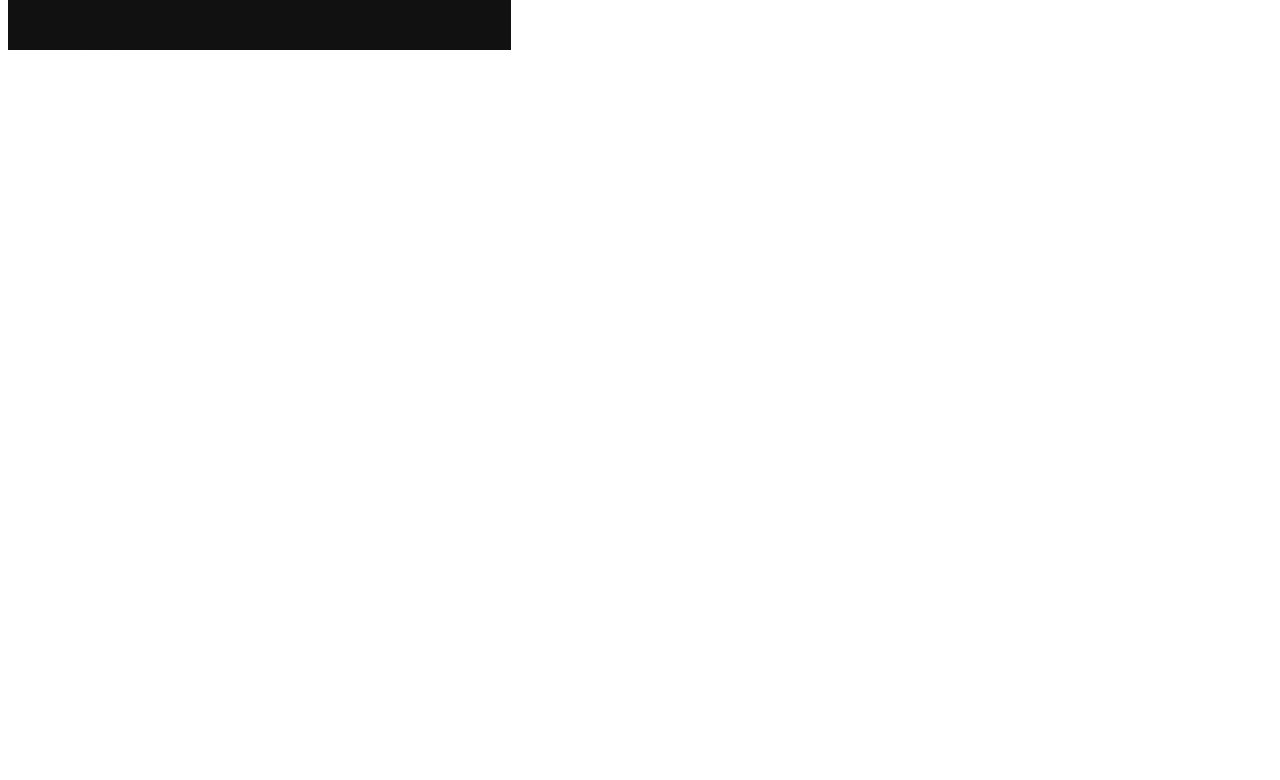
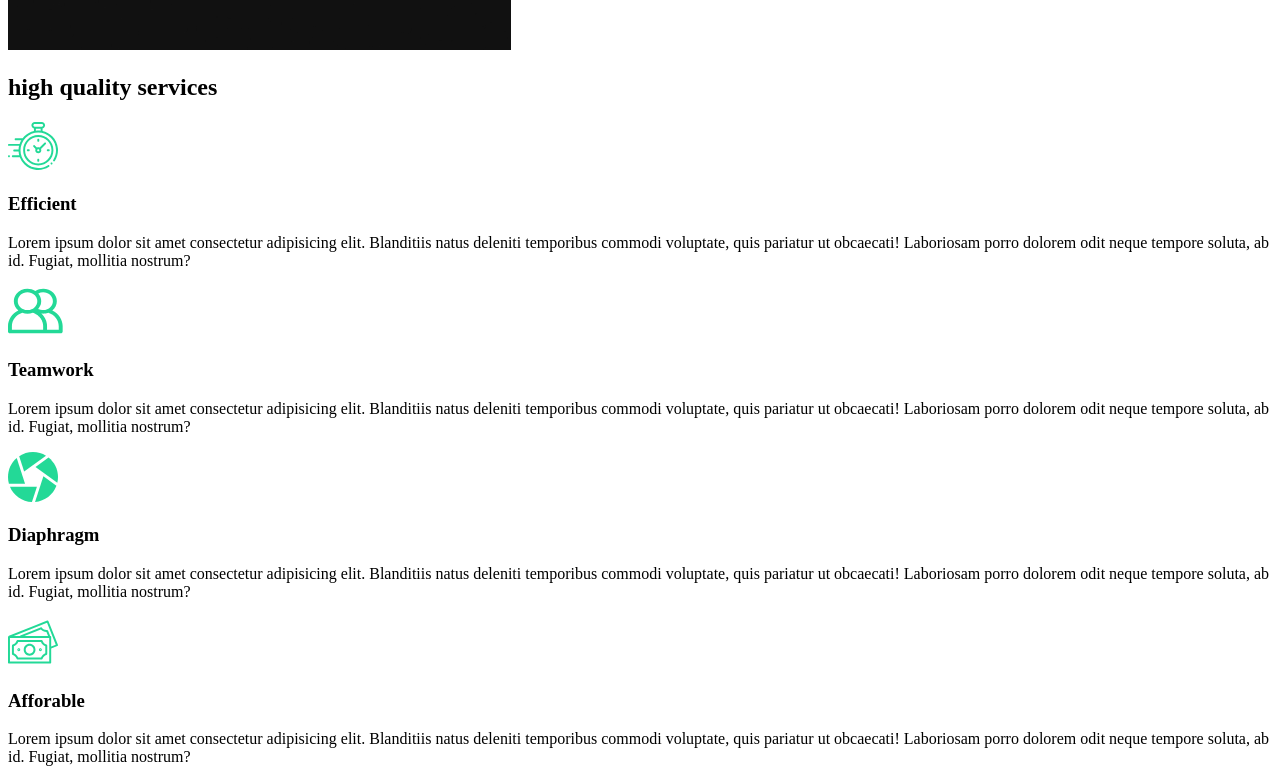
Before and after one commit to Gamilgton/react-capture, a React (Create React App) app: page / in a window 1280 px wide. Shown: the part 900-1680 px from the top of the page. Before the commit the page ends 962 px from the top, so only its background shows below. Built offline with nearby package versions, Linux system fonts and the light colour scheme.

Commit message:
3. Services Section

```diff
--- /dev/null
+++ b/src/components/ServicesSection.js
@@ -0,0 +1,63 @@
+import React from 'react';
+
+// Import icons
+import clock from '../img/clock.svg';
+import diaphragm from '../img/diaphragm.svg';
+import money from '../img/money.svg';
+import teamwork from '../img/teamwork.svg';
+import home2 from '../img/home2.png';
+
+
+const ServicesSection = () => {
+    return (
+        <div className="services">
+            <div className="description">
+                <h2>high <span>quality</span> services</h2>
+
+                <div className="cards">
+
+                    <div className="card">
+                        <div className="icon">
+                            <img src={clock} alt="clock"/>
+                            <h3>Efficient</h3>
+                        </div>
+                        <p>Lorem ipsum dolor sit amet consectetur adipisicing elit. Blanditiis natus deleniti temporibus commodi voluptate, quis pariatur ut obcaecati! Laboriosam porro dolorem odit neque tempore soluta, ab id. Fugiat, mollitia nostrum?</p>
+                    </div>
+
+                    <div className="card">
+                        <div className="icon">
+                            <img src={teamwork} alt="clock"/>
+                            <h3>Teamwork</h3>
+                        </div>
+                        <p>Lorem ipsum dolor sit amet consectetur adipisicing elit. Blanditiis natus deleniti temporibus commodi voluptate, quis pariatur ut obcaecati! Laboriosam porro dolorem odit neque tempore soluta, ab id. Fugiat, mollitia nostrum?</p>
+                    </div>
+
+                    <div className="card">
+                        <div className="icon">
+                            <img src={diaphragm} alt="clock"/>
+                            <h3>Diaphragm</h3>
+                        </div>
+                        <p>Lorem ipsum dolor sit amet consectetur adipisicing elit. Blanditiis natus deleniti temporibus commodi voluptate, quis pariatur ut obcaecati! Laboriosam porro dolorem odit neque tempore soluta, ab id. Fugiat, mollitia nostrum?</p>
+                    </div>
+
+                    <div className="card">
+                        <div className="icon">
+                            <img src={money} alt="clock"/>
+                            <h3>Afforable</h3>
+                        </div>
+                        <p>Lorem ipsum dolor sit amet consectetur adipisicing elit. Blanditiis natus deleniti temporibus commodi voluptate, quis pariatur ut obcaecati! Laboriosam porro dolorem odit neque tempore soluta, ab id. Fugiat, mollitia nostrum?</p>
+                    </div>
+
+                </div>
+
+            </div>
+
+            <div className="image">
+                <img src={home2} alt="home2"/>
+            </div>
+
+        </div>
+    )
+}
+
+export default ServicesSection;
--- a/src/pages/AboutUs.js
+++ b/src/pages/AboutUs.js
@@ -1,11 +1,18 @@
 import React from "react";
 
-// Page component
+// Page Components
 import AboutSection from '../components/AboutSection';
+import ServicesSection from '../components/ServicesSection';
 
 const AboutUs = () => {
     return (
-        <AboutSection />
+
+        <>
+            <AboutSection />
+            <ServicesSection />
+
+        </>
+
     );
 }
 
```
Also changed, not shown: 1 other file (tests, documents, lock files or other folders).
